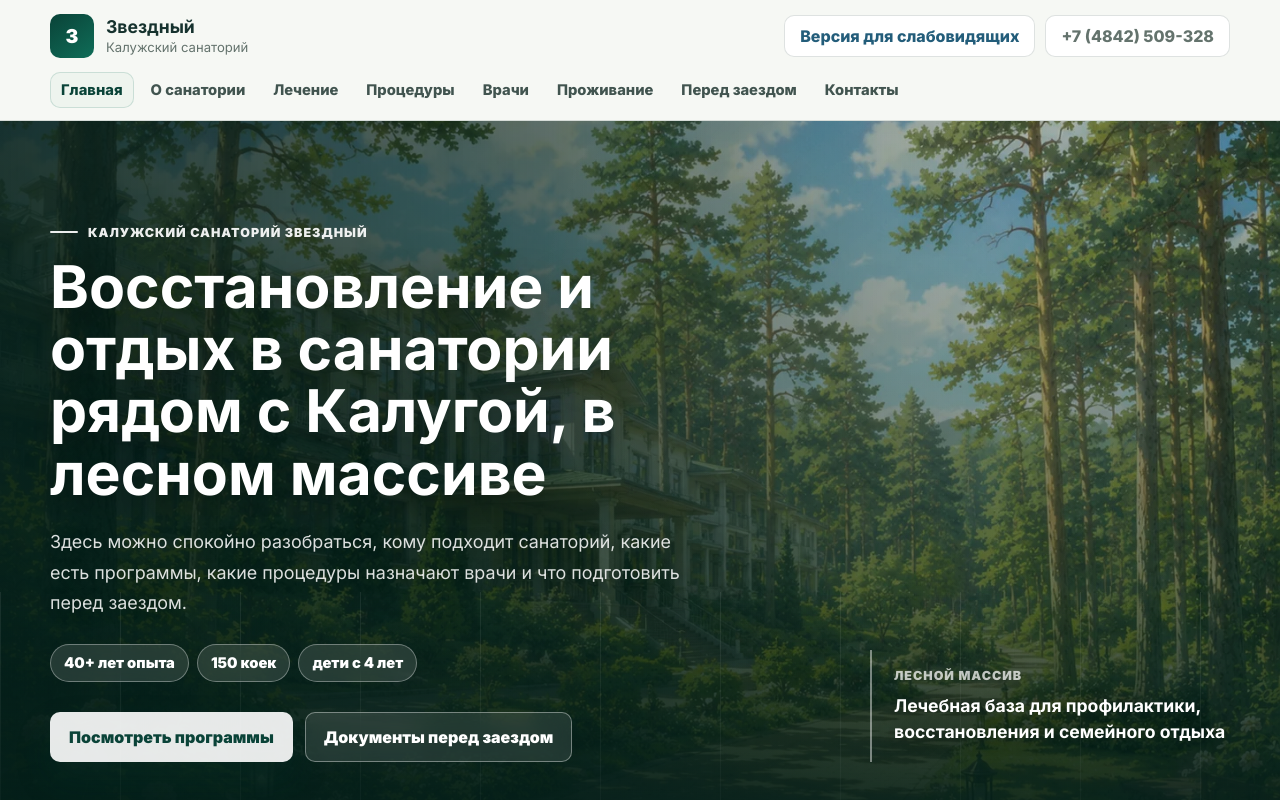
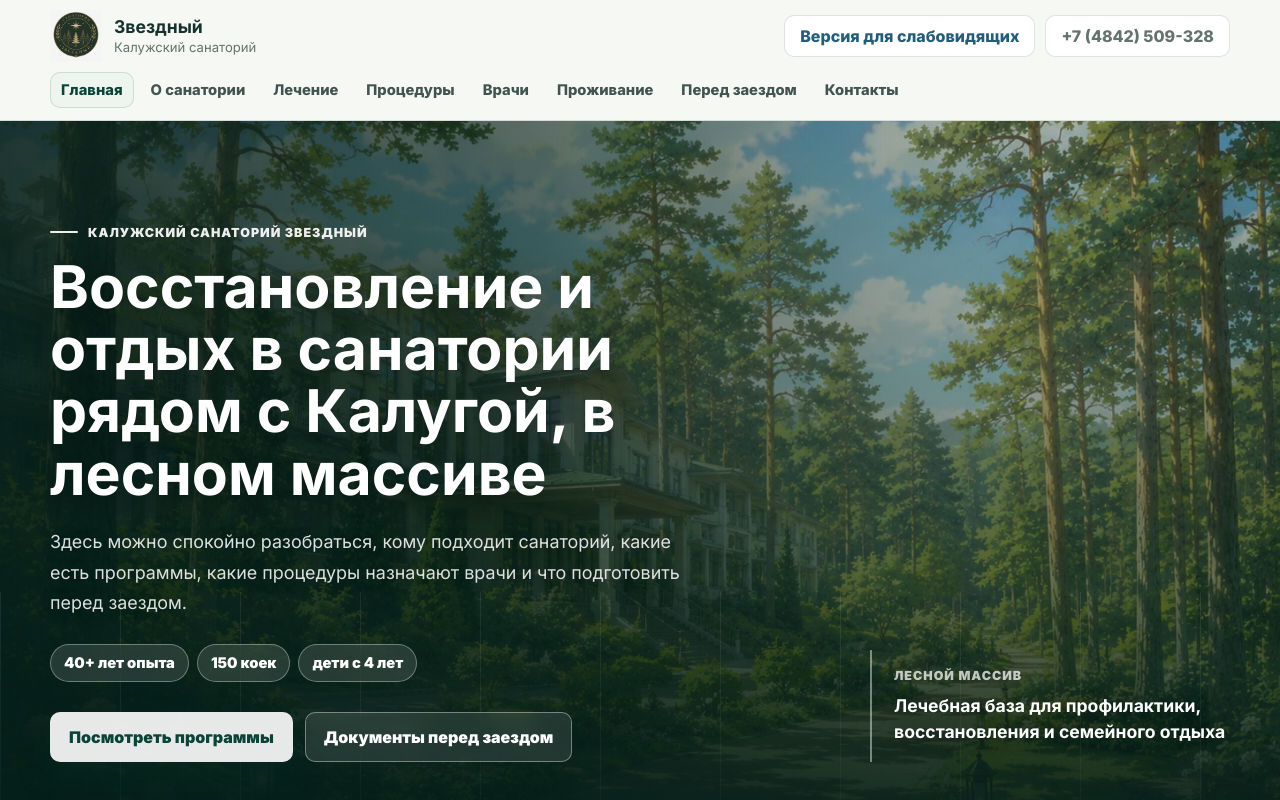
Before and after one commit to bassixs/sr, a React (Vite) app: page / in a window 1280 px wide. Shown: the top 800 px of the page. Built offline with nearby package versions, Linux system fonts and the light colour scheme.

Commit message:
Replace site logo with sanatorium emblem

```diff
--- a/index.html
+++ b/index.html
@@ -8,7 +8,7 @@
       content="Калужский санаторий Звездный: лечение, процедуры, врачи, проживание, документы, цены и официальная информация для гостей."
     />
     <meta name="theme-color" content="#0f6d58" />
-    <link rel="icon" href="%BASE_URL%favicon.svg" type="image/svg+xml" />
+    <link rel="icon" href="%BASE_URL%brand-emblem.png" type="image/png" />
     <link rel="canonical" href="https://star40.ru/" />
     <title>Калужский санаторий Звездный — официальный информационный сайт</title>
 
@@ -39,7 +39,7 @@
         "name": "Калужский санаторий «Звездный»",
         "alternateName": "ГАУЗ Калужской области «Калужский санаторий «Звездный»",
         "url": "https://star40.ru/",
-        "logo": "https://star40.ru/favicon.svg",
+        "logo": "https://star40.ru/brand-emblem.png",
         "image": "https://star40.ru/og-cover.webp",
         "address": {
           "@type": "PostalAddress",
--- a/src/App.tsx
+++ b/src/App.tsx
@@ -321,7 +321,7 @@ function Header({ activePath, accessible, onToggleAccessible, onNavigate }: Navi
           }}
           aria-label="Калужский санаторий Звездный"
         >
-          <span className="brand-mark">З</span>
+          <img className="brand-mark" src={`${basePath}/brand-emblem.png`} alt="" />
           <span>
             <strong>Звездный</strong>
             <small>Калужский санаторий</small>
--- a/src/styles.css
+++ b/src/styles.css
@@ -136,15 +136,11 @@ h3,
 }
 
 .brand-mark {
-  display: grid;
-  width: 44px;
-  height: 44px;
-  place-items: center;
-  border-radius: 10px;
-  color: #ffffff;
-  font-size: 1.2rem;
-  font-weight: 900;
-  background: linear-gradient(145deg, var(--green-dark), var(--green));
+  display: block;
+  width: 52px;
+  height: 52px;
+  flex: 0 0 52px;
+  object-fit: contain;
 }
 
 .brand strong,
```
Also changed, not shown: public/brand-emblem.png (added).
